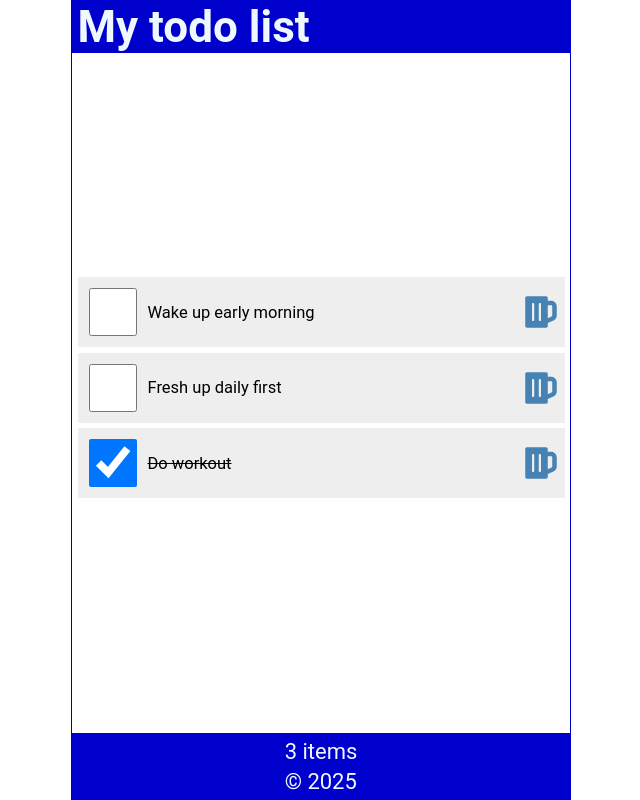
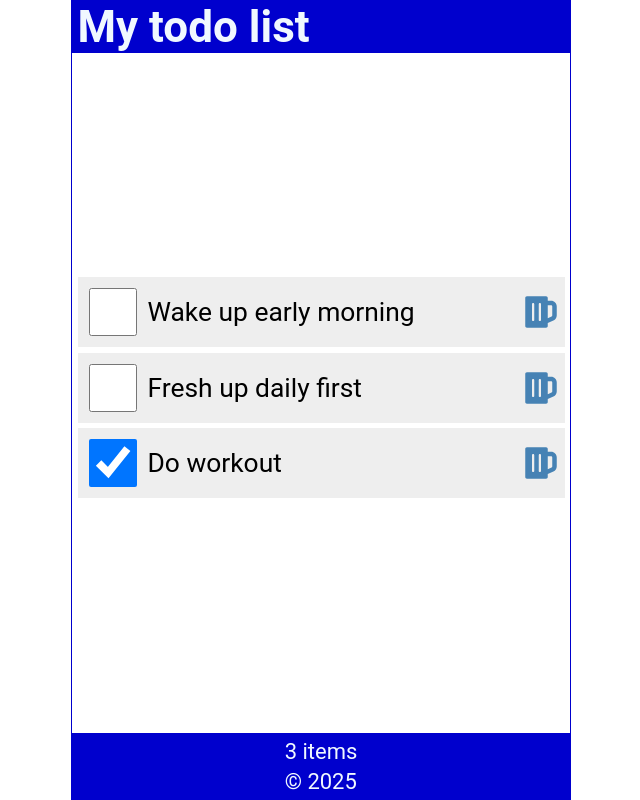
Before and after one commit to vijaydevguy/React_local_storage, a React (Vite) app: page / in a window 1280 px wide. Shown: the whole page, without its empty margins (319-959 px from the left). Built offline with nearby package versions, Linux system fonts and the light colour scheme.

Commit message:
todo list with props and prodrilling

```diff
--- a/src/Content.jsx
+++ b/src/Content.jsx
@@ -1,21 +1,58 @@
 import React from "react";
-import ItemsList from "./ItemsList";
+import { useState } from "react";
+import { FaBeer } from "react-icons/fa";
 
 
 
-const Content = ({ handleCheck, handleDelete, items }) => {
+const Content = () => {
+  const [items, setItems] = useState([
+    {
+    id: 1,
+    checked : false,
+    item : "Wake up early morning",
+    },
+    {
+    id: 2,
+    checked : false,
+    item : "Fresh up daily first",
+    },
+    {
+    id: 3,
+    checked : true,
+    item : "Do workout",
+    },
+  ]);
+
+  const handleCheck = (id) =>{
+    const updatedItems = items.map((item) => {
+      item.id === id ? {...item, checked: !item.checked} : item
+    })
+   setItems(updatedItems);
+  }
+
   return (
     <>
       <main>
-        {items.length ? (
-          <ItemsList
-          handleCheck ={handleCheck}
-          handleDelete = {handleDelete}
-          items = {items}
-          />
-        ) : (
-          <div>Empty list</div>
-        )}
+        <ul>
+        {
+          items.map((item) => (
+            <li key={item.id} className="item">
+              <input
+              type="checkbox"
+              checked={item.checked}
+              id="addForm"
+              onChange={() => handleCheck(item.id)}
+              />
+              <span style={{width: "100%"}}>{item.item}</span>
+              <FaBeer  type="button"/>
+
+              {/* <button type="button"><FaBeer/></button> */}
+            </li>
+
+          ))
+        }
+        </ul>
+
       </main>
     </>
   );
```
